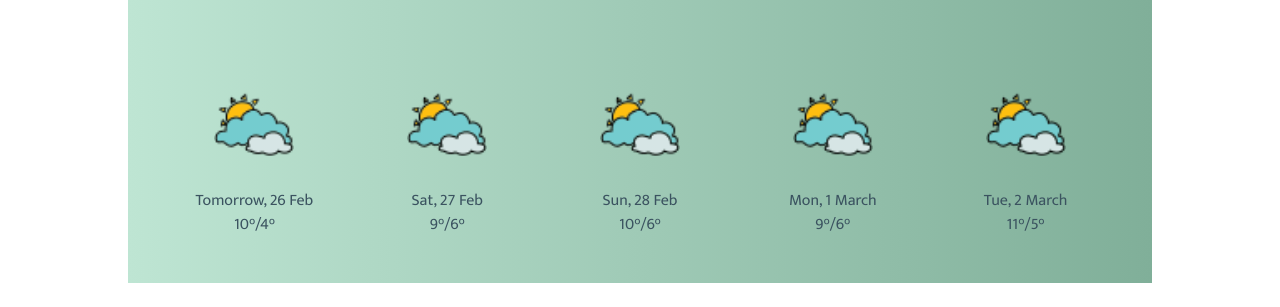
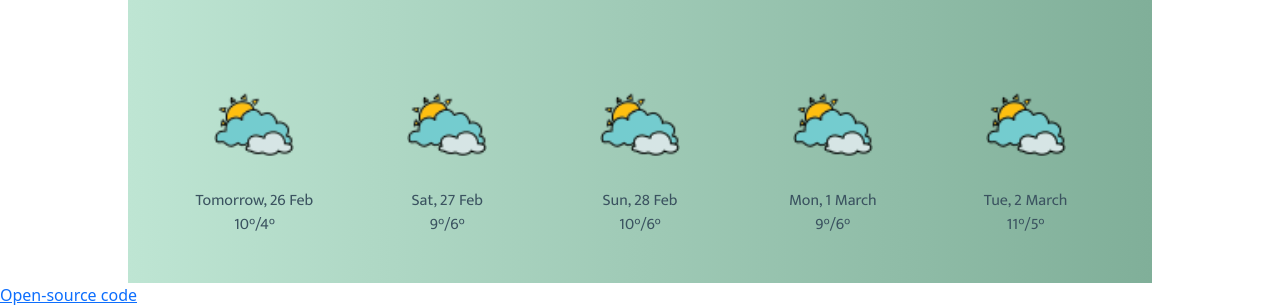
Before and after one commit to mariiaCherniadieva/weather, a plain HTML site: page index.html in a window 1280 px wide. Shown: the part 633-940 px from the top of the page. Before the commit the page ends 916 px from the top, so only its background shows below. Drawn offline with nearby package versions, Linux system fonts and the light colour scheme.

Commit message:
Update index.html

```diff
--- a/index.html
+++ b/index.html
@@ -131,6 +131,8 @@
       </div>
     </div>
 
+    <a href="https://github.com/mariiaCherniadieva/weather">Open-source code</a>
+
     <script src="src/index.js"></script>
   </body>
 </html>
```
